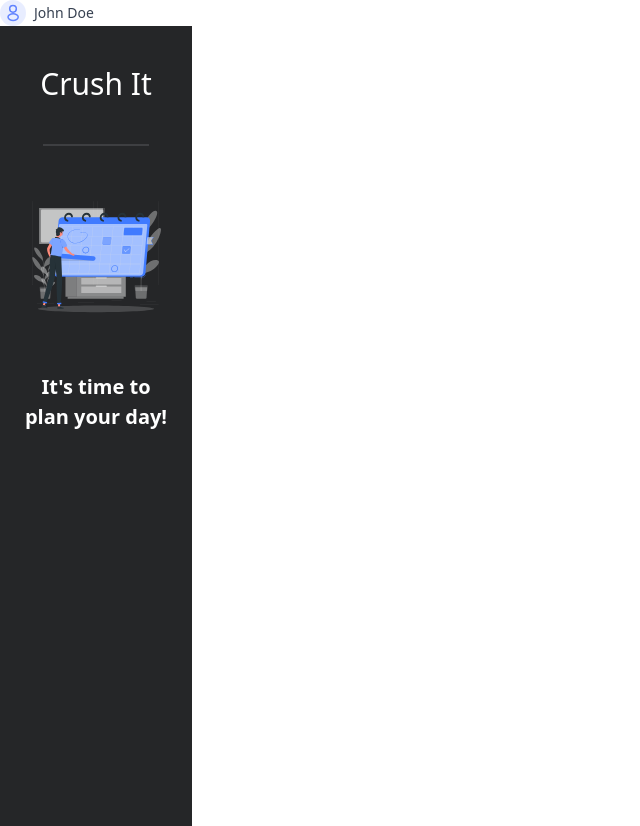
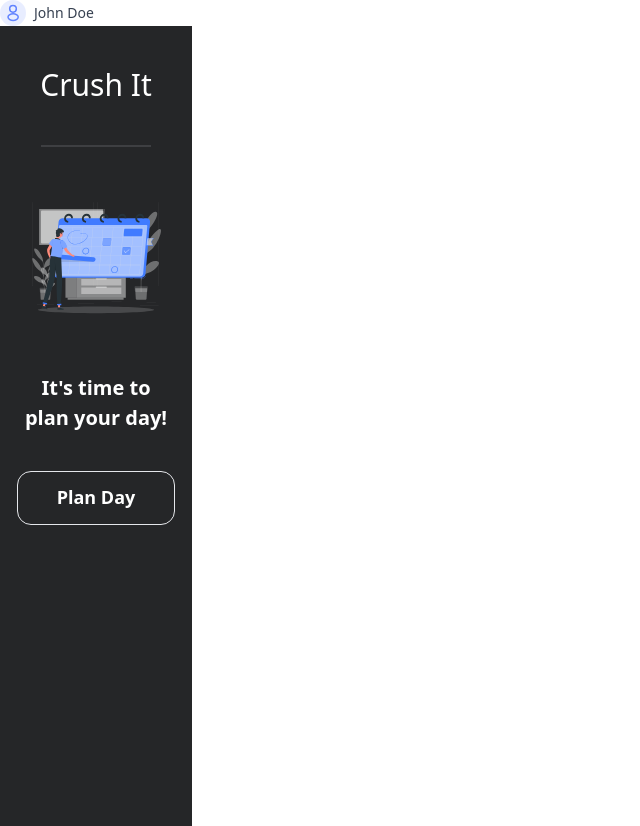
Before and after one commit to React-o-Maniacs/Crush-It, a Next.js app: page /profile in a window 1280 px wide. Shown: the whole page, without its empty margins (0-640 px from the left). Built offline with nearby package versions, Linux system fonts and the light colour scheme.

Commit message:
fixed min-h-screen and added button

```diff
--- a/components/SideBanner.tsx
+++ b/components/SideBanner.tsx
@@ -4,13 +4,13 @@ import CrushItLogo from '../public/images/crush-it-logo.svg';
 
 const SideBanner = () => {
   return (
-    <div className="flex bg-crush-it-black justify-center max-w-[15%] h-screen p-5">
+    <div className="flex bg-crush-it-black justify-center max-w-[15%] min-h-screen p-5">
       <div className='flex flex-col items-center gap-y-[5%]'>
         <h1 className="font-normal text-[30px] text-white mt-[10%]">Crush It</h1>
         <div className="bg-crush-it-line h-[2px] w-[70%]"/>
         <Image src={CrushItLogo} alt='Crush It Logo' width={150} height={150}/>
         <p className="text-white font-bold text-center text-[20px]">It's time to plan your day!</p>
-
+        <button className="h-[54px] w-[158px] opacity-100 hover:bg-black text-white text-[18px] font-bold rounded-[14px] border-x border-y">Plan Day</button>
       </div>
     </div>
   );
```
